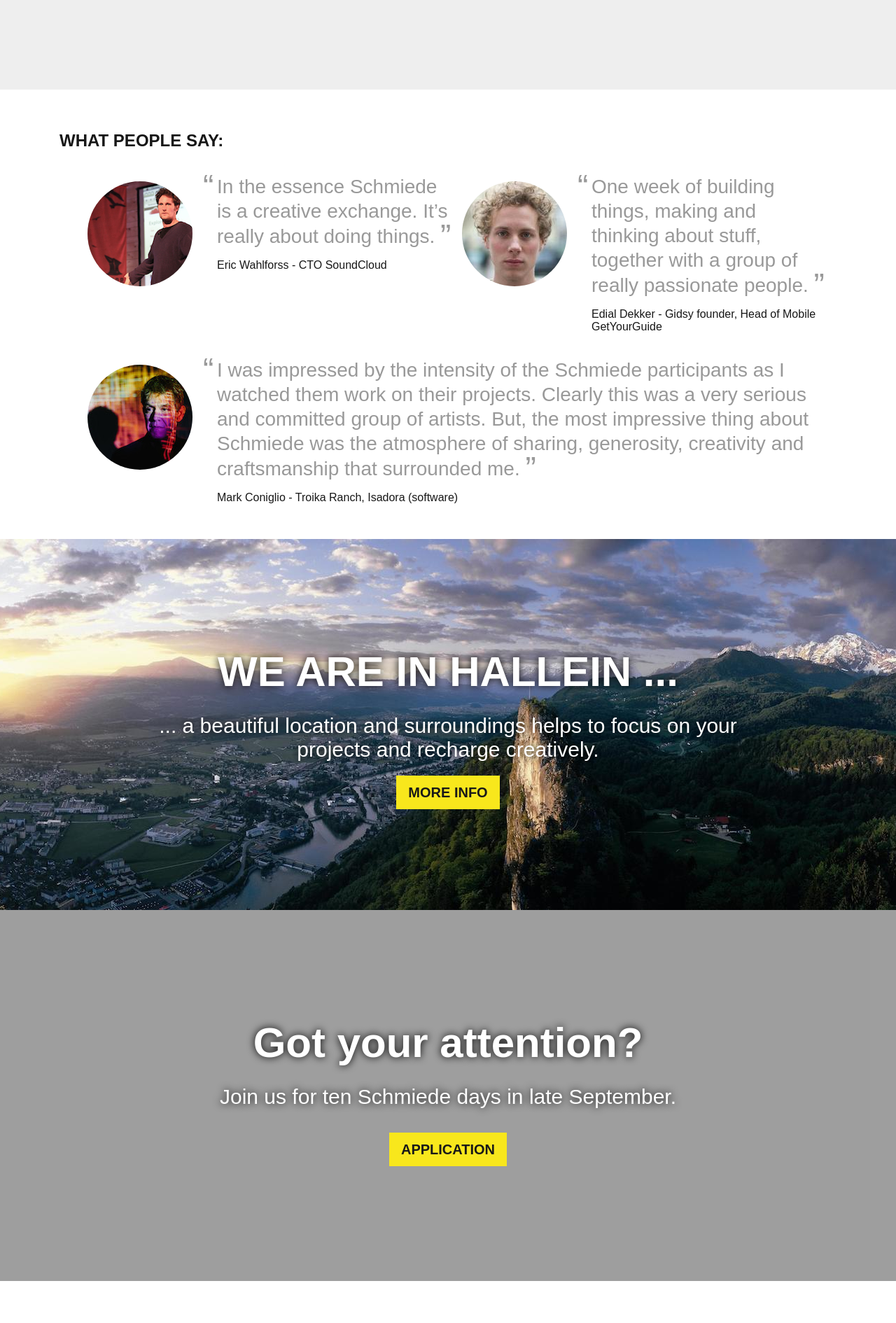
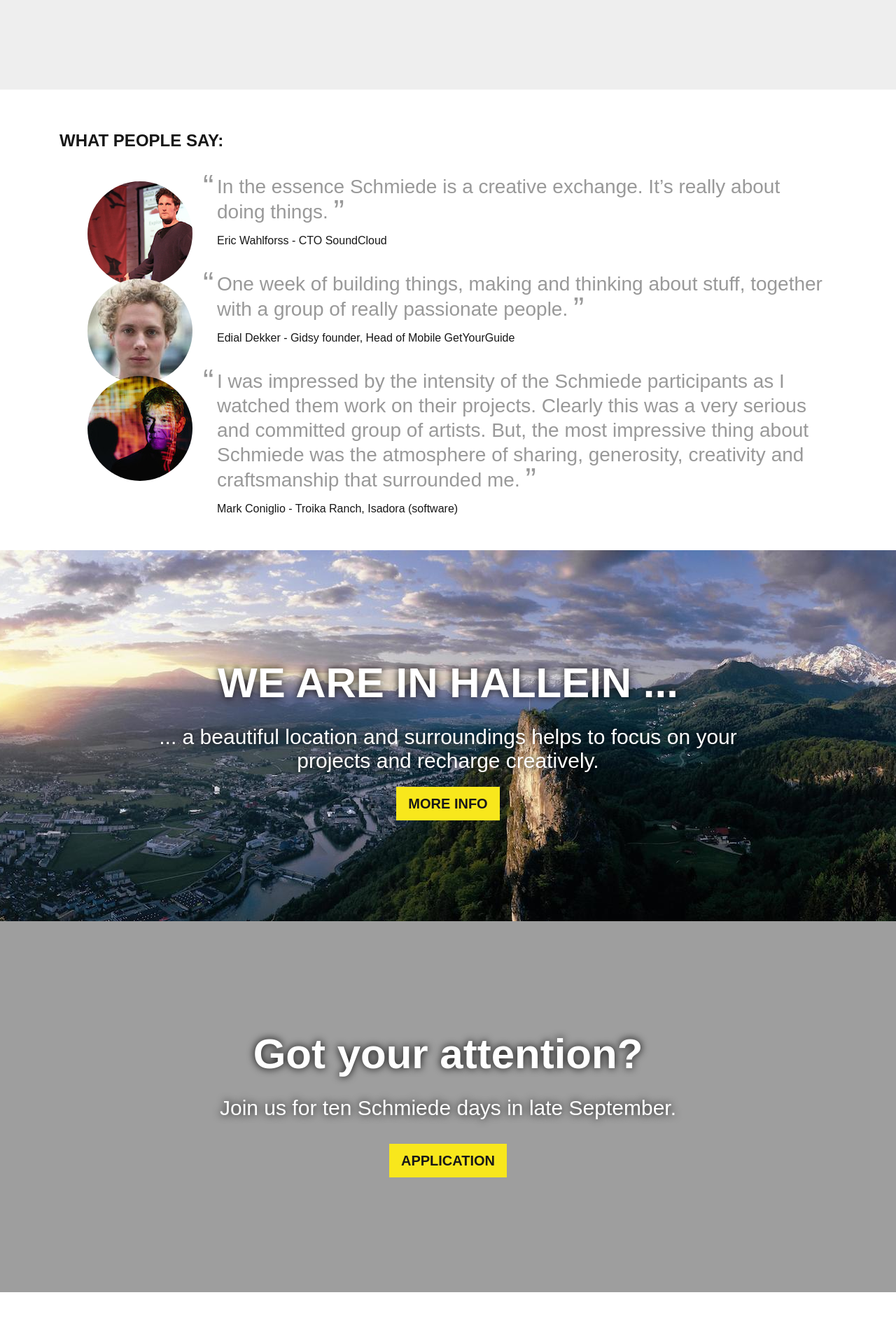
Before and after one commit to philippWassibauer/schmiede_web, a Jekyll site: the page built from index.html, in a window 1280 px wide. Shown: the part 1294-3184 px from the top of the page at 70% size. Built offline with Jekyll 4.4.1, drawn with Linux system fonts in a browser that asks for light colours; Markdown is read by kramdown in place of the engine named in the settings; grey boxes are pictures that could not be loaded.

Commit message:
mobile test

```diff
--- a/_data/testimonials.yml
+++ b/_data/testimonials.yml
@@ -3,14 +3,14 @@
   twitter: eric
   title: CTO SoundCloud
   image: eric_wahlforss.jpg
-  size: 6
+  size: 12
 
 - name: Edial Dekker
   testimonial: One week of building things, making and thinking about stuff, together with a group of really passionate people.
   title: Gidsy founder, Head of Mobile GetYourGuide
   twitter: edial
   image: edial.jpg
-  size: 6
+  size: 12
 
 - name: Mark Coniglio
   testimonial: I was impressed by the intensity of the Schmiede participants as I watched them work on their projects. Clearly this was a very serious and committed group of artists. But, the most impressive thing about Schmiede was the atmosphere of sharing, generosity, creativity and craftsmanship that surrounded me.
--- a/css/mobile.css
+++ b/css/mobile.css
@@ -41,8 +41,13 @@
   padding: 0px auto;
 }
 
+.testimonial-container {
+  margin: 0px auto;
+  padding: 0px auto;
+}
+
 .testimonial .content {
-  margin: 5px 0px 0px 110px;
+  margin: 5px 0px 0px 95px;
   position: relative;
 }
 
@@ -57,8 +62,9 @@
 }
 
 .circular {
-  width: 90px;
-  height: 90px;
+  width: 75px;
+  height: 75px;
+  background-size: 75px 75px;
   margin: 15px 10px 15px 0px;
   -webkit-border-radius: 45px;
   -moz-border-radius: 45px;
--- a/index.html
+++ b/index.html
@@ -57,7 +57,7 @@ title: Schmiede - Playground of Ideas
 </div>
 <div class="white-text-section">
   <div class="container">
-    <div class="col-md-12">
+    <div class="col-md-12 testimonial-container">
       <h3>WHAT PEOPLE SAY:</h3>
       <ul class="testimonials">
         {% for testimonial in site.data.testimonials %}
```
